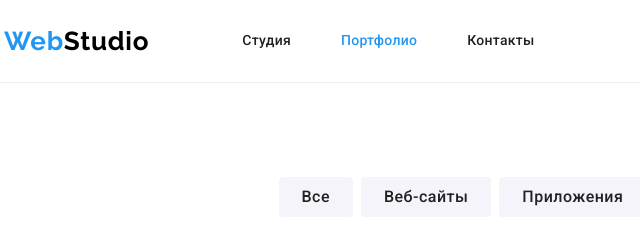
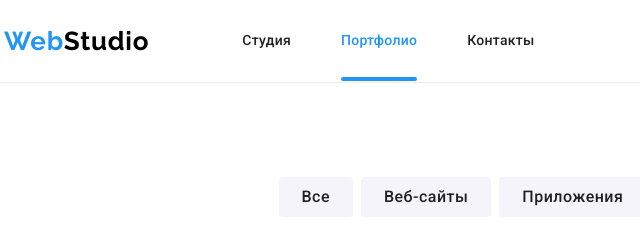
Before and after one commit to darya425/goit-markup-hw-05, a plain HTML site: page portfolio.html in a window 1280 px wide. Shown: the top 240 px of the page, 51-691 px from the left. Drawn offline with nearby package versions, Linux system fonts and the light colour scheme.

Commit message:
added after and optimized img

```diff
--- a/css/style.css
+++ b/css/style.css
@@ -122,6 +122,24 @@ img {
 .auth-nav .link:hover,
 .auth-nav .link:focus {
   color: var(--accent-color);
+}
+
+.site-nav .link.current {
+  position: relative;
+}
+
+.site-nav .link.current::after {
+  position: absolute;
+  left: 0;
+  bottom: 0;
+
+  content: '';
+  display: block;
+  width: 100%;
+  height: 4px;
+
+  background-color: var(--accent-color);
+  border-radius: 2px;
 }
 
 /* Auth-nav */
@@ -266,7 +284,7 @@ img {
   text-transform: uppercase;
 }
 
-.work-overlay {
+.work-info {
   position: absolute;
   display: flex;
   justify-content: center;
```
Also changed, not shown: index.html (+3 -3 lines), img/box_1.jpg, img/box_2.jpg, img/box_3.jpg, img/team_1.jpg, img/team_2.jpg, img/team_3.jpg, img/team_4.jpg.
